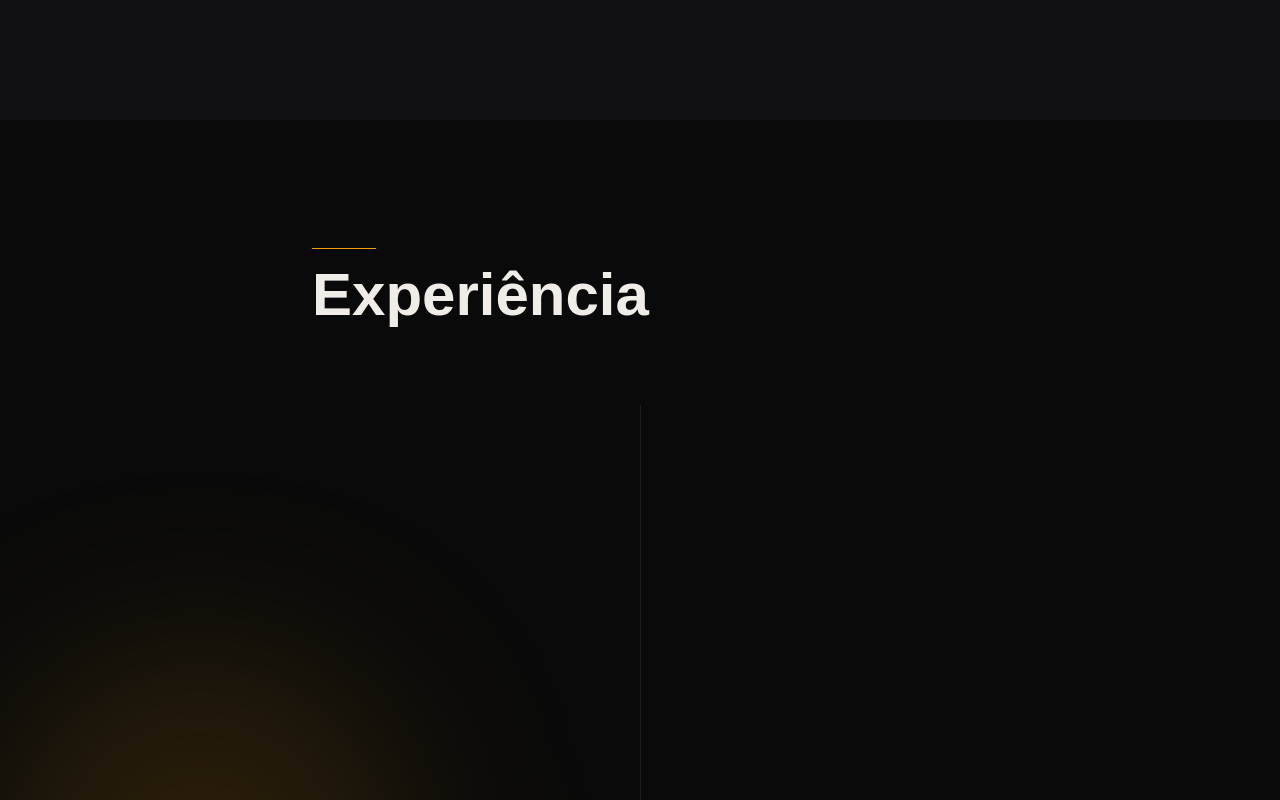
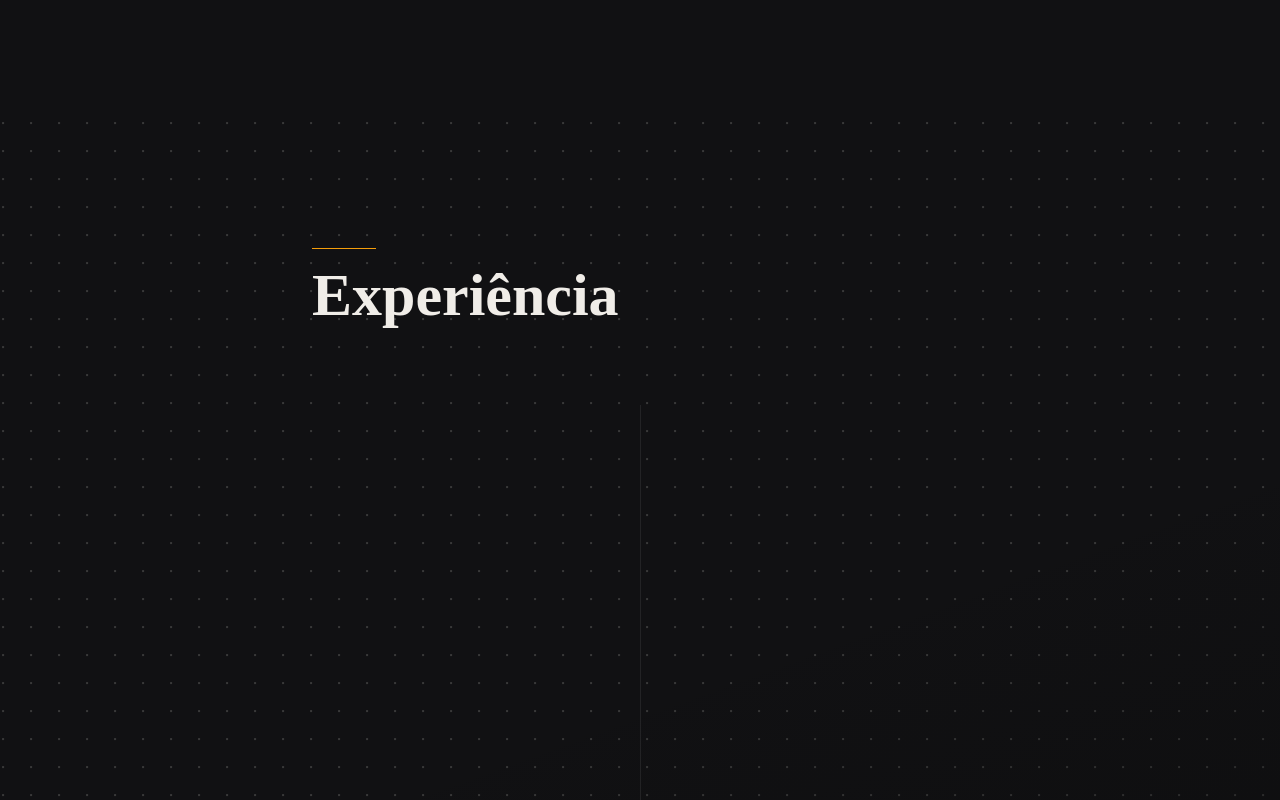
Before and after one commit to JoaoMaganin/jomag.com, a React (Vite) app: page / in a window 1280 px wide. Shown: the part 1480-2280 px from the top of the page. Built offline with nearby package versions, Linux system fonts and the light colour scheme; a web font is replaced by a local one.

Commit message:
refactor(Experience): ui updated

```diff
--- a/src/components/sections/Experience.tsx
+++ b/src/components/sections/Experience.tsx
@@ -8,6 +8,7 @@ import ExperienceModal from "../modals/ExperienceModal";
 export default function Experience() {
   const sectionRef = useRef<HTMLElement>(null);
   const lineRef = useRef<HTMLDivElement>(null);
+  const dotsRef = useRef<HTMLDivElement>(null);
   const [selected, setSelected] = useState<ExperienceItem | null>(null);
 
   const { lang } = useLang();
@@ -15,6 +16,10 @@ export default function Experience() {
 
   useGSAP(
     () => {
+      // Linha termina no último item, não no fim da seção
+      const items = gsap.utils.toArray<HTMLElement>(".exp-item");
+      const lastItem = items[items.length - 1];
+
       gsap.fromTo(
         lineRef.current,
         { scaleY: 0 },
@@ -25,7 +30,8 @@ export default function Experience() {
           scrollTrigger: {
             trigger: sectionRef.current,
             start: "top 60%",
-            end: "bottom 80%",
+            endTrigger: lastItem,
+            end: "bottom 60%",
             scrub: 1,
           },
         }
@@ -33,7 +39,7 @@ export default function Experience() {
 
       gsap.utils.toArray<HTMLElement>(".exp-item").forEach((item, i) => {
         const dot = item.querySelector(".exp-dot");
-        const content = item.querySelector(".exp-content");
+        const content = item.querySelector<HTMLElement>(".exp-content");
 
         gsap.timeline({
           scrollTrigger: {
@@ -48,7 +54,29 @@ export default function Experience() {
             { opacity: 0, x: i % 2 === 0 ? -30 : 30 },
             { opacity: 1, x: 0, duration: 0.6, ease: "power3.out" },
             "-=0.2"
-          );
+          )
+          // Após entrada, inicia glow esfumaçado em loop separado
+          .add(() => {
+            gsap.fromTo(content,
+              { boxShadow: "0 0 8px 0px transparent" },
+              {
+                boxShadow: "0 0 28px 8px var(--accent-glow)",
+                duration: 1.8,
+                ease: "sine.inOut",
+                yoyo: true,
+                repeat: -1,
+                delay: i * 0.5,
+              }
+            );
+          }, "+=0.3");
+      });
+
+      // Pontos deslizando em diagonal — loop infinito
+      gsap.to(dotsRef.current, {
+        backgroundPosition: "280px 280px",
+        duration: 40,
+        ease: "none",
+        repeat: -1,
       });
 
       return () => ScrollTrigger.getAll().forEach((t) => t.kill());
@@ -61,12 +89,26 @@ export default function Experience() {
       <section
         id="experience"
         ref={sectionRef}
-        className="section-free relative min-h-screen pt-32 pb-48 flex flex-col transition-colors duration-300"
-        style={{ backgroundColor: "var(--bg-primary)" }}
+        className="section-free relative pt-32 flex flex-col transition-colors duration-300"
+        style={{ backgroundColor: "var(--bg-secondary)" }}
       >
+        {/* Grade de pontos */}
         <div
-          className="pointer-events-none absolute left-0 top-1/2 h-[400px] w-[400px] -translate-y-1/2 rounded-full blur-[100px]"
-          style={{ backgroundColor: "var(--accent-glow)" }}
+          ref={dotsRef}
+          className="pointer-events-none absolute inset-0"
+          style={{
+            backgroundImage: "radial-gradient(circle, var(--text-primary) 1px, transparent 1px)",
+            backgroundSize: "28px 28px",
+            opacity: 0.18,
+          }}
+        />
+
+        {/* Gradiente diagonal escurecendo de cima para baixo */}
+        <div
+          className="pointer-events-none absolute inset-0"
+          style={{
+            background: "linear-gradient(160deg, transparent 40%, var(--bg-primary) 100%)",
+          }}
         />
 
         <div className="relative z-10 mx-auto w-full max-w-3xl px-6 md:px-14">
@@ -75,7 +117,7 @@ export default function Experience() {
             <div className="mb-4 h-px w-16" style={{ backgroundColor: "var(--accent)" }} />
             <h2
               className="text-5xl font-bold md:text-6xl"
-              style={{ color: "var(--text-primary)" }}
+              style={{ fontFamily: "'Playfair Display', serif", color: "var(--text-primary)" }}
             >
               {t.title}
             </h2>
@@ -114,7 +156,7 @@ export default function Experience() {
                     className={`exp-content group w-full rounded-xl border p-6 text-left transition-all duration-200 md:w-[calc(50%-2rem)] ${
                       i % 2 === 0 ? "md:mr-auto" : "md:ml-auto"
                     }`}
-                    style={{ borderColor: "var(--border)", backgroundColor: "var(--bg-card)", cursor: "pointer" }}
+                    style={{ borderColor: "var(--border)", backgroundColor: "var(--bg-card)" }}
                     onMouseEnter={(e) => {
                       e.currentTarget.style.borderColor = "var(--border-hover)";
                       e.currentTarget.style.transform = "translateY(-2px)";
@@ -165,8 +207,11 @@ export default function Experience() {
           </div>
         </div>
 
-        {/* Âncora de snap ao subir — posicionada no fim do padding */}
+        {/* Espaço para o último item respirar antes do snap */}
+        <div style={{ height: "30vh" }} />
 
+        {/* Âncora de snap ao subir — fica após o espaçamento */}
+        <div className="section-snap-bottom" style={{ height: 0 }} />
       </section>
 
       {/* Modal */}
```
